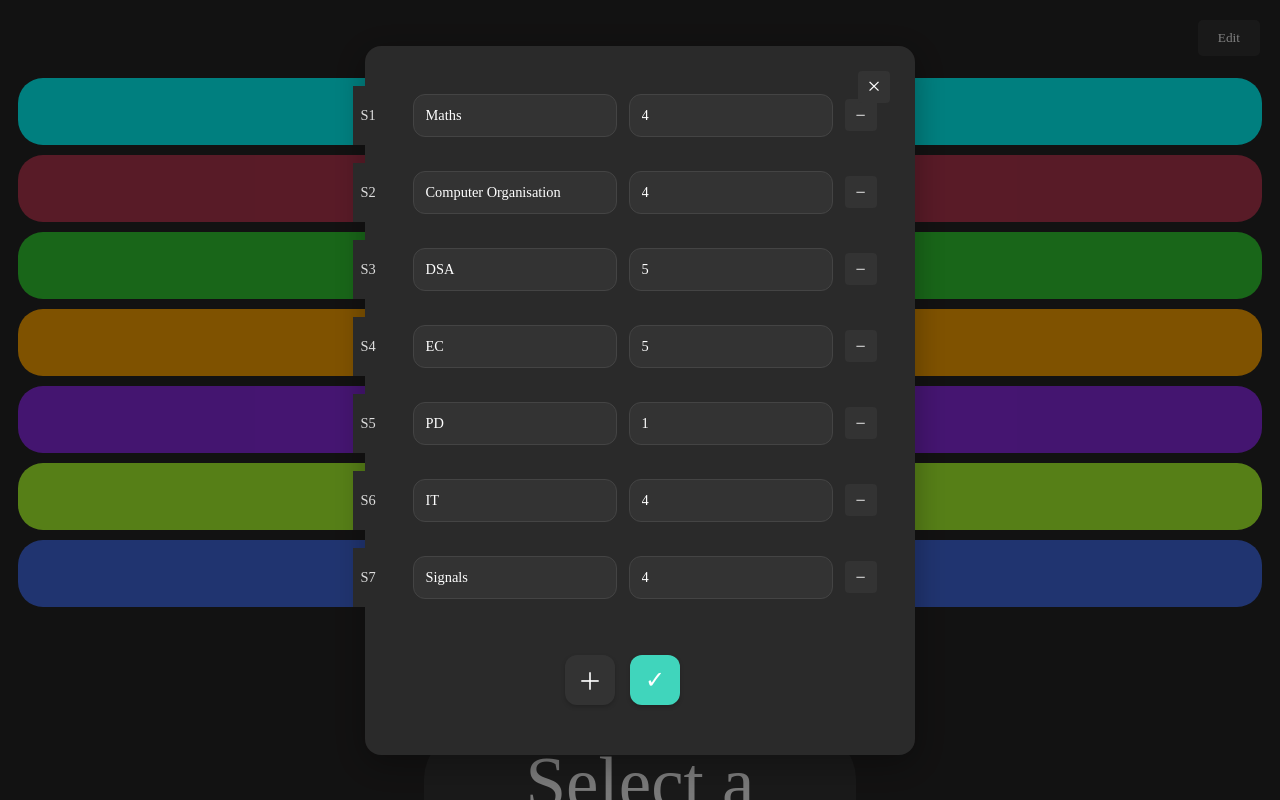
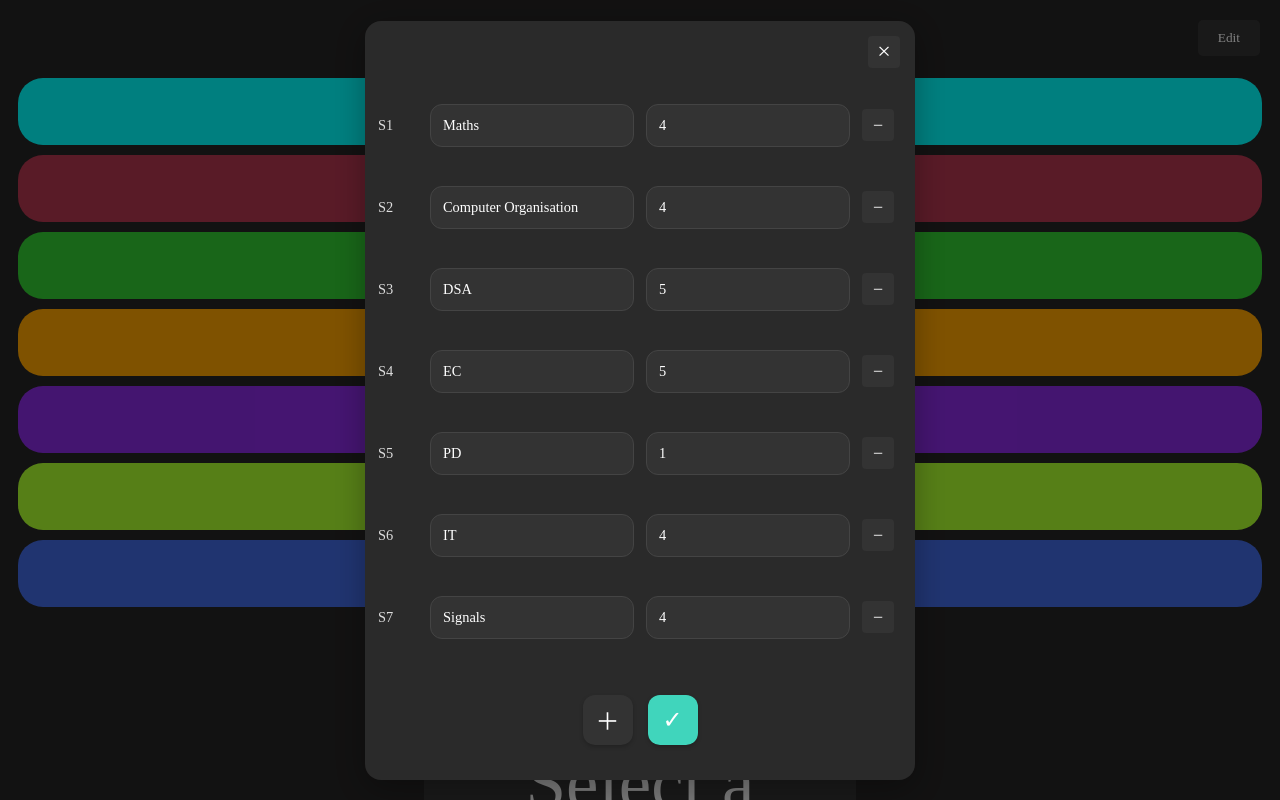
Before and after one commit to mathew2103/Bunkialo, a React (Vite) app: page / in a window 1280 px wide. Both pictures are taken after a click on the button "Edit". Shown: the top 800 px of the page. Built offline with nearby package versions, Linux system fonts and the light colour scheme; a web font is replaced by a local one.

Commit message:
update popup styling with increased padding and spacing adjustments

```diff
--- a/src/App.css
+++ b/src/App.css
@@ -188,7 +188,7 @@
 
 .popup {
   background: #2a2a2a;
-  padding: 25px 25px 25px 25px;
+  padding: 60px 25px 25px 25px;  /* Increased top padding */
   border-radius: 16px;
   position: relative;
   box-shadow: 0 8px 32px rgba(0, 0, 0, 0.3);
@@ -206,8 +206,7 @@
   gap: 18px;
   width: 100%;
   background: #2a2a2a;
-  padding: 15px 5px;
-  padding-right: 40px; /* Add space for close button */
+  padding-top: 10px;  /* Add space at the top */
   flex-grow: 1;
 }
 
@@ -218,6 +217,7 @@
   align-items: center;
   background: #2a2a2a;
   padding: 8px;
+  margin-top: 5px;  /* Add small space between input groups */
 }
 
 .subject-input-group label {
@@ -263,8 +263,8 @@
 
 .close-button {
   position: absolute;
-  top: 25px;
-  right: 25px;
+  top: 15px;
+  right: 15px;
   background: #333;
   border: none;
   font-size: 24px;
@@ -277,7 +277,6 @@
   align-items: center;
   justify-content: center;
   transition: all 0.2s ease;
-  margin-left: 20px;
 }
 
 .close-button:hover {
@@ -338,7 +337,7 @@
 
 @media (max-width: 480px) {
   .popup {
-    padding: 15px;
+    padding: 50px 15px 15px 15px;  /* Adjusted padding for mobile */
   }
 
   .subject-input-group {
```
